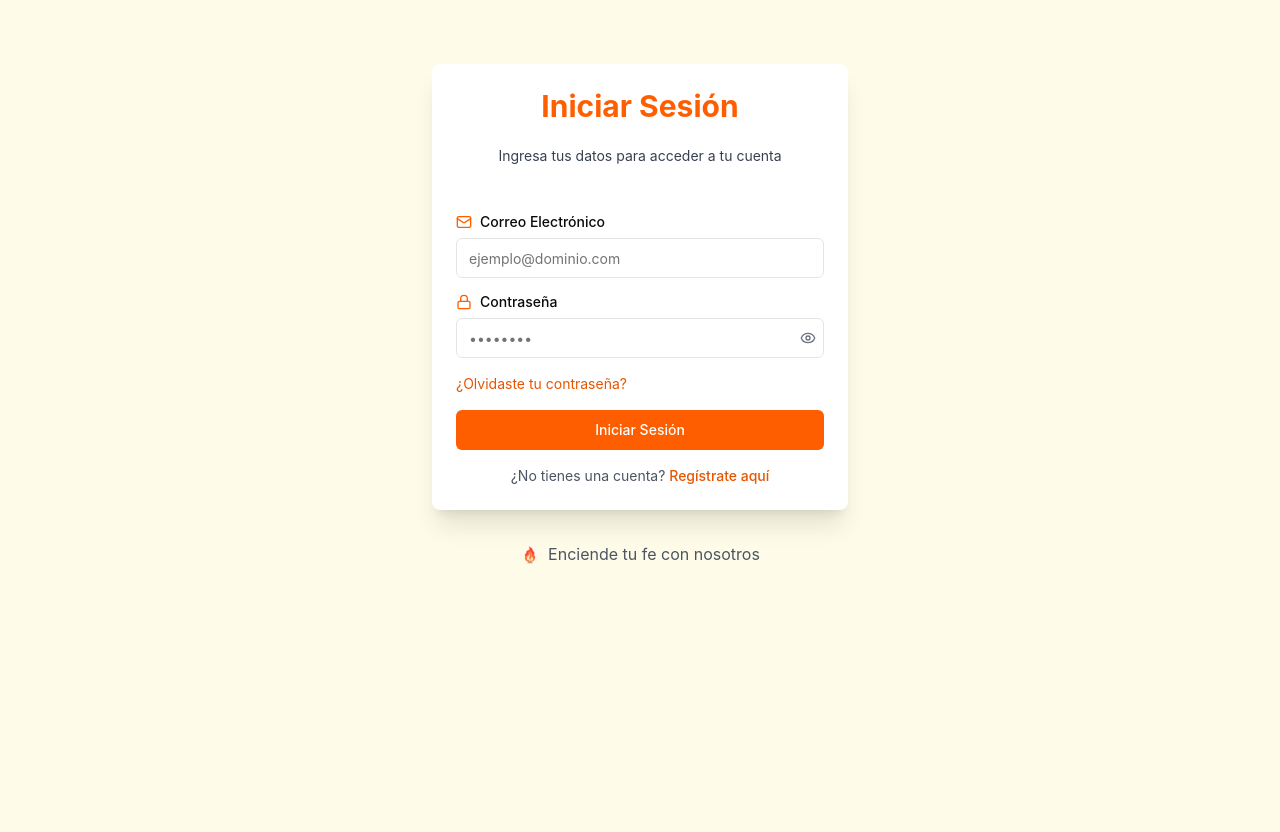
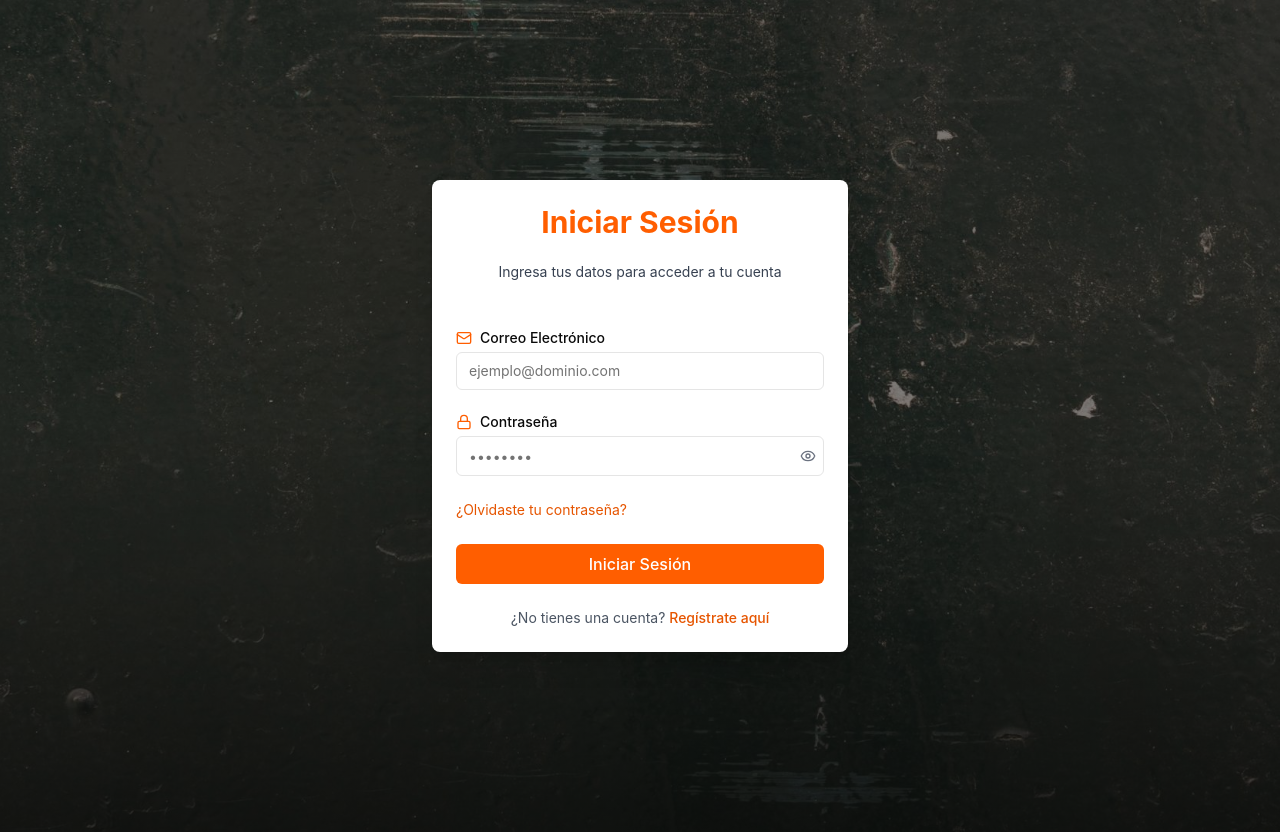
Before and after one commit to brianpadilla3072/juveconf-web-app, a Next.js app: page /login in a window 1280 px wide. Built offline with nearby package versions, Linux system fonts and the light colour scheme.

Commit message:
fix login

```diff
--- a/app/(auth)/layout.tsx
+++ b/app/(auth)/layout.tsx
@@ -1,10 +1,29 @@
 import AuthRedirect from '@/components/auth/AuthRedirect';
-
+import heroBackground from '@/public/images/hero/hero-background.jpg';
 export default function AuthLayout({ children }: { children: React.ReactNode }) {
   return (
     <AuthRedirect>
-      <div className="min-h-screen bg-yellow-50 flex items-center justify-center p-4">
-        <main className="w-full max-w-md">
+      <div className="min-h-screen bg-piedra flex items-center justify-center p-4 relative overflow-hidden">
+        {/* Fondo con efecto parallax */}
+        <div
+          className="absolute inset-0 w-full h-full"
+          style={{
+            backgroundImage: `url(${heroBackground.src})`,
+            backgroundSize: 'cover',
+            backgroundPosition: 'center',
+            backgroundAttachment: 'fixed',
+          }}
+        />
+
+        {/* Gradiente oscuro */}
+        <div
+          className="absolute inset-0 w-full h-full"
+          style={{
+            background: 'linear-gradient(to top, rgb(0, 0, 0) 0%, rgba(0, 0, 0, 0.54) 50%, rgba(0, 0, 0, 0.56) 100%)',
+            opacity: 0.7,
+          }}
+        />
+        <main className="w-full max-w-md relative z-10">
           {children}
         </main>
       </div>
--- a/app/(auth)/login/page.tsx
+++ b/app/(auth)/login/page.tsx
@@ -1,5 +1,6 @@
 "use client"
-import { useState } from "react"
+
+import React, { useState } from "react"
 import { Card, CardContent, CardDescription, CardHeader, CardTitle } from "@/components/ui/card"
 import { Button } from "@/components/ui/button"
 import { Input } from "@/components/ui/input"
@@ -10,8 +11,9 @@ import { useRouter } from "next/navigation"
 import { toast } from "sonner"
 import { useAuth } from "@/contexts/AuthContext"
 import { Logo } from "../../components/Logo/Logo"
+import heroBackground from '../../../public/images/hero/hero-background.jpg';
 
-export default function LoginPage() {
+function LoginPage() {
   const router = useRouter()
   const { login } = useAuth()
   const [isLoading, setIsLoading] = useState(false)
@@ -42,11 +44,8 @@ export default function LoginPage() {
   }
 
   return (
-    <main className="min-h-screen bg-yellow-50">
-      <div className="container mx-auto px-4 py-8 md:py-12">
-        <div className="max-w-md mx-auto">
-
-
+    <div className="w-full min-h-screen flex items-center justify-center p-4">
+      <div className="w-full max-w-md">
         <Card className="border-0 shadow-xl">
           <CardHeader className="bg-white-500 text-white">
             <CardTitle className="text-3xl font-bold text-orange-500 mb-4 text-center">Iniciar Sesión</CardTitle>
@@ -55,8 +54,8 @@ export default function LoginPage() {
             </CardDescription>
           </CardHeader>
           <CardContent className="p-6">
-              <form onSubmit={handleLoginSubmit} className="space-y-4">
-                <div className="space-y-2">
+            <form onSubmit={handleLoginSubmit} className="space-y-4 md:space-y-6">
+              <div className="space-y-1.5">
                 <Label htmlFor="login-email" className="flex items-center gap-2">
                   <Mail className="h-4 w-4 text-orange-500" />
                   Correo Electrónico
@@ -68,10 +67,11 @@ export default function LoginPage() {
                   value={loginData.email}
                   onChange={(e) => setLoginData({ ...loginData, email: e.target.value })}
                   required
+                  className="text-base py-2 h-auto"
                 />
               </div>
 
-                <div className="space-y-2">
+              <div className="space-y-1.5">
                 <Label htmlFor="login-password" className="flex items-center gap-2">
                   <Lock className="h-4 w-4 text-orange-500" />
                   Contraseña
@@ -122,7 +122,7 @@ export default function LoginPage() {
 
                 <Button
                   type="submit"
-                  className="w-full bg-orange-500 hover:bg-orange-500 text-white"
+                  className="w-full bg-orange-500 hover:bg-orange-600 text-white py-2 h-auto text-base"
                   disabled={isLoading}
                 >
                   {isLoading ? (
@@ -144,15 +144,10 @@ export default function LoginPage() {
               </form>
             </CardContent>
           </Card>
-
-          <div className="mt-8 text-center">
-            <div className="flex items-center justify-center gap-2 text-gray-600">
-              <Logo size={20} />
-              <span>Enciende tu fe con nosotros</span>
         </div>
       </div>
-        </div>
-      </div>
-    </main>
+
   )
 }
+
+export default LoginPage
--- a/app/(auth)/signin/page.tsx
+++ b/app/(auth)/signin/page.tsx
@@ -10,7 +10,7 @@ import { User, Lock, Mail } from "lucide-react"
 import Link from "next/link"
 import { Logo } from "../../components/Logo/Logo"
 
-export default function RegisterPage() {
+function RegisterPage() {
   const [registerData, setRegisterData] = useState({
     name: "",
     email: "",
@@ -30,12 +30,9 @@ export default function RegisterPage() {
   }
 
   return (
-    <main className="min-h-screen bg-yellow-50">
-      <div className="container mx-auto px-4 py-8 md:py-12">
-        <div className="max-w-md mx-auto">
-
-
-          <Card className="border-0 shadow-xl">
+    <div className="w-full min-h-screen flex items-center justify-center p-4">
+      <div className="w-full max-w-md">
+        <Card className="border-0 shadow-xl">
             <CardHeader className="bg-white-500 text-white">
               <CardTitle className="text-center text-3xl font-bold text-orange-500 mb-4">Crear Cuenta</CardTitle>
               <CardDescription className="text-white/90 text-center text-gray-700">
@@ -43,8 +40,8 @@ export default function RegisterPage() {
               </CardDescription>
             </CardHeader>
             <CardContent className="p-6">
-              <form onSubmit={handleRegisterSubmit} className="space-y-4">
-                <div className="space-y-2">
+              <form onSubmit={handleRegisterSubmit} className="space-y-4 md:space-y-6">
+                <div className="space-y-1.5">
                   <Label htmlFor="register-name" className="flex items-center gap-2">
                     <User className="h-4 w-4 text-orange-500" />
                     Nombre Completo
@@ -59,7 +56,7 @@ export default function RegisterPage() {
                   />
                 </div>
 
-                <div className="space-y-2">
+                <div className="space-y-1.5">
                   <Label htmlFor="register-email" className="flex items-center gap-2">
                     <Mail className="h-4 w-4 text-orange-500" />
                     Correo Electrónico
@@ -74,7 +71,7 @@ export default function RegisterPage() {
                   />
                 </div>
 
-                <div className="space-y-2">
+                <div className="space-y-1.5">
                   <Label htmlFor="register-password" className="flex items-center gap-2">
                     <Lock className="h-4 w-4 text-orange-500" />
                     Contraseña
@@ -89,7 +86,7 @@ export default function RegisterPage() {
                   />
                 </div>
 
-                <div className="space-y-2">
+                <div className="space-y-1.5">
                   <Label htmlFor="register-confirm-password" className="flex items-center gap-2">
                     <Lock className="h-4 w-4 text-orange-500" />
                     Confirmar Contraseña
@@ -104,11 +101,11 @@ export default function RegisterPage() {
                   />
                 </div>
 
-                <div className="flex items-center space-x-2">
+                <div className="flex items-start space-x-2">
                   <input
                     type="checkbox"
                     id="terms"
-                    className="rounded text-orange-500 focus:ring-orange-500"
+                    className="mt-1 rounded text-orange-500 focus:ring-orange-500"
                     required
                   />
                   <label htmlFor="terms" className="text-sm text-gray-600">
@@ -119,7 +116,7 @@ export default function RegisterPage() {
                   </label>
                 </div>
 
-                <Button type="submit" className="w-full bg-orange-600 hover:bg-orange-700 text-white">
+                <Button type="submit" className="w-full bg-orange-500 hover:bg-orange-600 text-white py-2 h-auto text-base">
                   Crear Cuenta
                 </Button>
 
@@ -132,15 +129,7 @@ export default function RegisterPage() {
               </form>
             </CardContent>
           </Card>
-
-          <div className="mt-8 text-center">
-            <div className="flex items-center justify-center gap-2 text-gray-600">
-              <Logo size={20} />
-              <span>Enciende tu fe con nosotros</span>
-            </div>
-          </div>
         </div>
-      </div>
-    </main>
+    </div>
   )
 }
```
Lines whose indentation alone changed are shown as unchanged.
